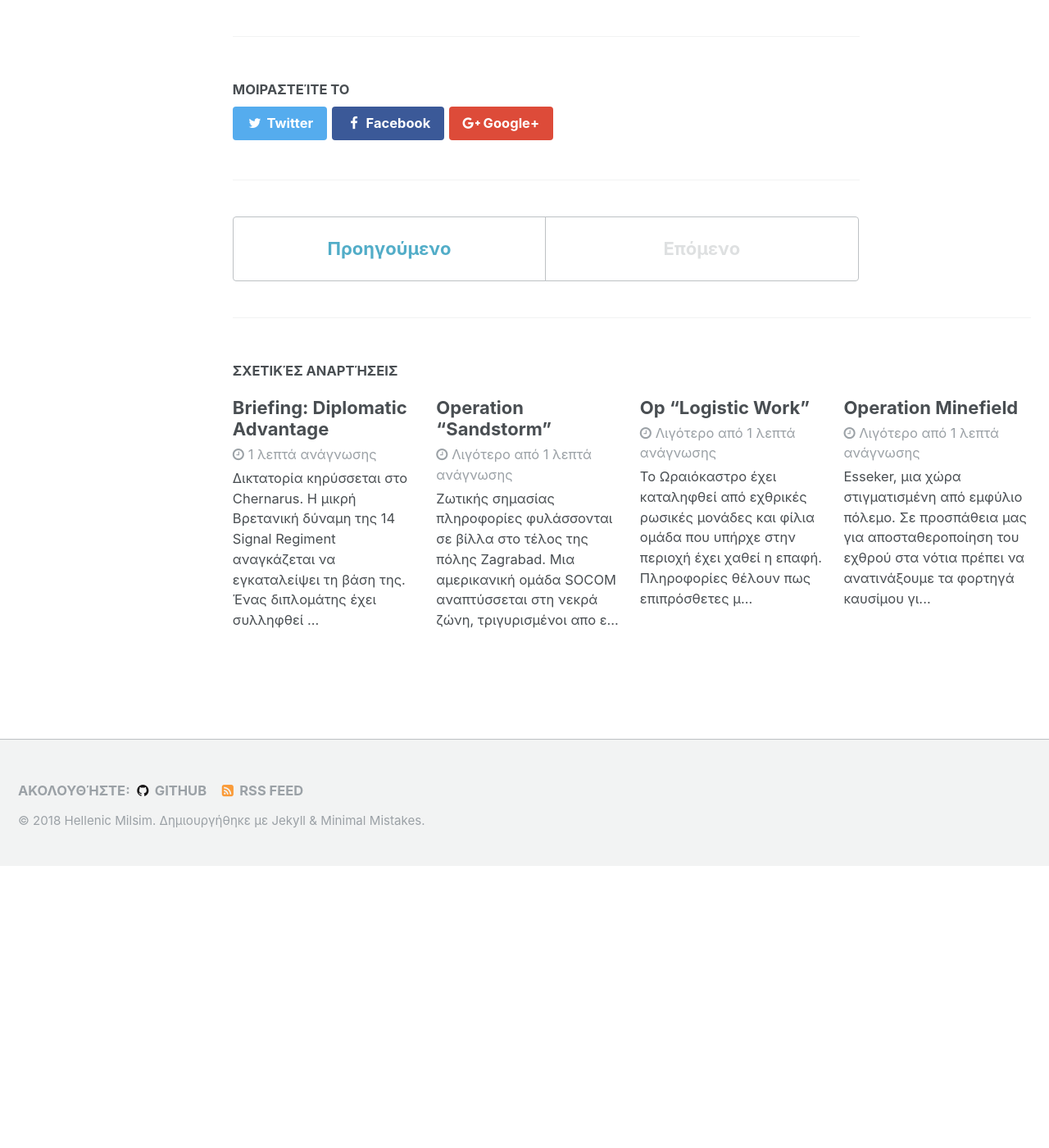
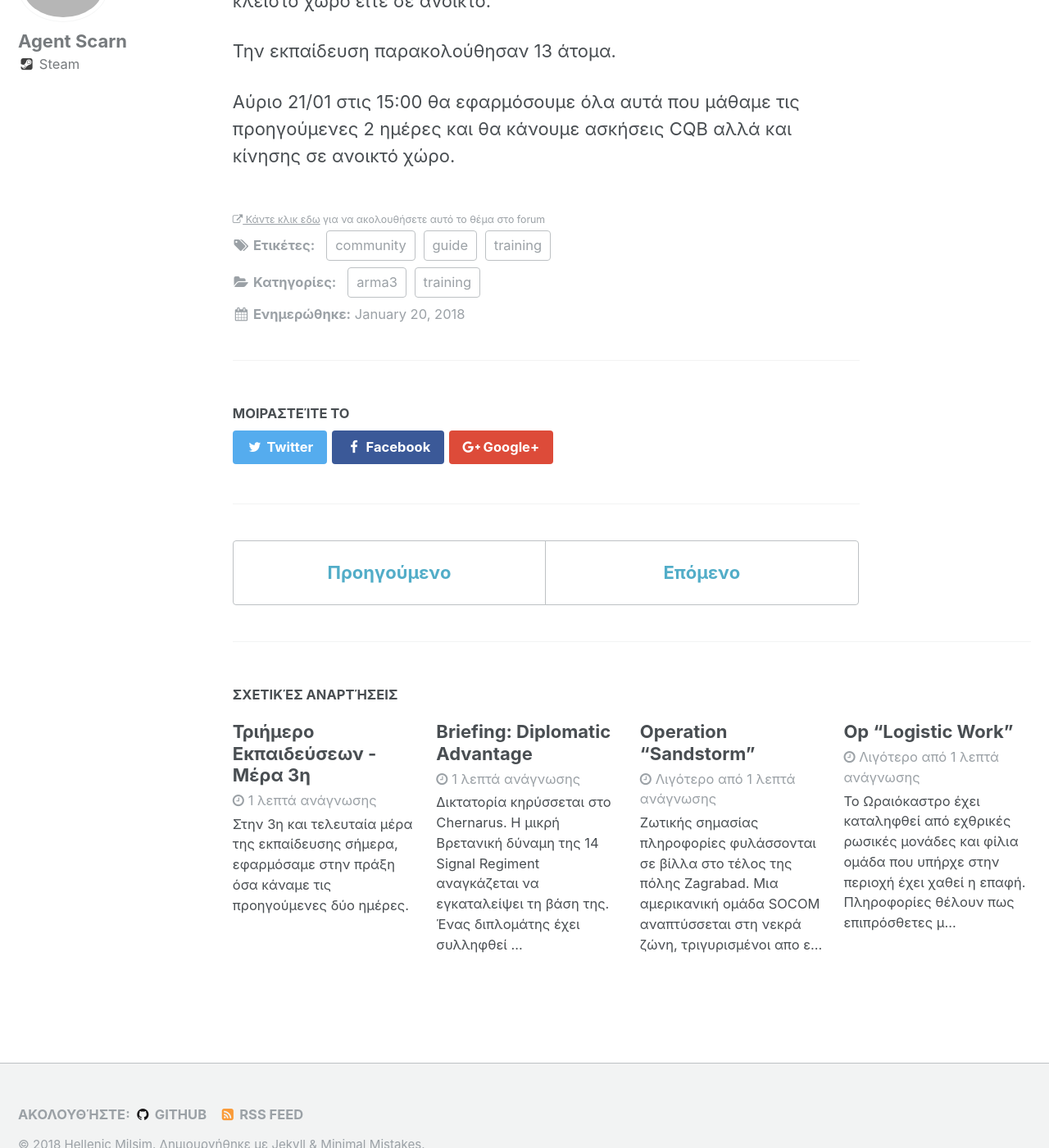
Before and after one commit to SharkGR/Pages, a Jekyll site: the page built from _posts/2018-01-20-training-day-2.md, in a window 1280 px wide and 1400 px high, scrolled down 2877 px. Shown: the whole window at 82% size. Built offline with Jekyll 4.4.1, drawn with Linux system fonts in a browser that asks for light colours; before the commit the page ends 3933 px from its top, so only the background shows below that; part of the change alters nothing that is shown; some of the changed text lies outside the part shown.

Commit message:
Add day 3
Fix title

```diff
--- a/_posts/2018-01-20-training-day-2.md
+++ b/_posts/2018-01-20-training-day-2.md
@@ -1,5 +1,5 @@
 ---
-title: Τριήμερο Εκπαιδεύσεων: Μέρα 2η
+title: Τριήμερο Εκπαιδεύσεων - Μέρα 2η
 date: 2018-01-20 19:18:00
 categories: arma3 training
 tags: community training guide
--- /dev/null
+++ b/_posts/2018-01-21-training-day-3.md
@@ -0,0 +1,25 @@
+---
+title: Τριήμερο Εκπαιδεύσεων - Μέρα 3η
+date: 2018-01-21 17:26:00
+categories: arma3 training
+tags: community training guide
+author: agent_scarn
+forum-topic: 1064
+header:
+  overlay_color: "#000"
+  overlay_filter: "0.5"
+  overlay_image: /assets/07-08-2017/header.jpg
+---
+
+
+Στην **3η** και τελευταία μέρα της εκπαίδευσης σήμερα, εφαρμόσαμε στην πράξη όσα κάναμε τις προηγούμενες δύο ημέρες.
+
+Εξετάσαμε αρχικά στον χάρτη πως κάνουμε επίθεση σε μία πόλη, είτε όταν είμαστε μία ομάδα είτε όταν είμαστε δύο και παραπάνω. Είδαμε πως τοποθετούμε αρχικά την ομάδα, από ποια σημεία πρέπει να μπούμε μέσα στην πόλη κλπ. Γενικά είδαμε πως πρέπει να «διαβάζουμε» μία πόλη ή μία τοποθεσία ώστε νε επιλέγουμε τη σωστή στρατηγική εισόδου.
+
+Μετά εξασκηθήκαμε στην κίνηση μιας ομάδας πέντε ατόμων σε ένα δρόμο. Πως πρέπει να βάλει ο ομαδάρχης τα μέλη της ομάδας του, πως πρέπει να κινηθεί η ομάδα στο δρόμο για να έχει καλύψεις, πως πρέπει να αντιδράσει σε επιθέσεις εχθρών κατά την κίνησή της και πάνω απ’ όλα στην **ΕΠΙΚΟΙΝΩΝΙΑ** μεταξύ των μελών της ομάδας.
+
+Τέλος είδαμε και την κίνηση μια ομάδας σε ανοιχτό χώρο, πάνω σε ένα βουνο που είναι εντελώς διαφορετικές οι συνθήκες. Σε ανοιχτό χώρο μια ομάδα πρέπει να έχει μεγάλο μέτωπο, με αρκετά μεγάλες αποστάσεις ο ένας με τον άλλο ώστε να υπάρχει μεγαλύτερη εικόνα για το τι γίνεται γύρω μας. Επίσης είδαμε πως πρέπει να κινηθεί κάθε παίκτης σε περίπτωση που η ομάδα δεχτεί επίθεση από διάφορες κατευθύνσεις και φυσικά, όπως πάντα **ΕΠΙΚΟΙΝΩΝΙΑ**.
+
+Αυτά γενικά. Και οι τρεις μέρες ήταν πολύ εποικοδομητικές. Όσοι συμμετείχαν είδαν και έμαθαν αρκετά πράγματα και διόρθωσαν πολλές στρατηγικές που είχαν στο μυαλό τους δηλαδή τον τρόπο παιχνιδιού τους.
+
+Συμμετείχαν 12 άτομα.
```
